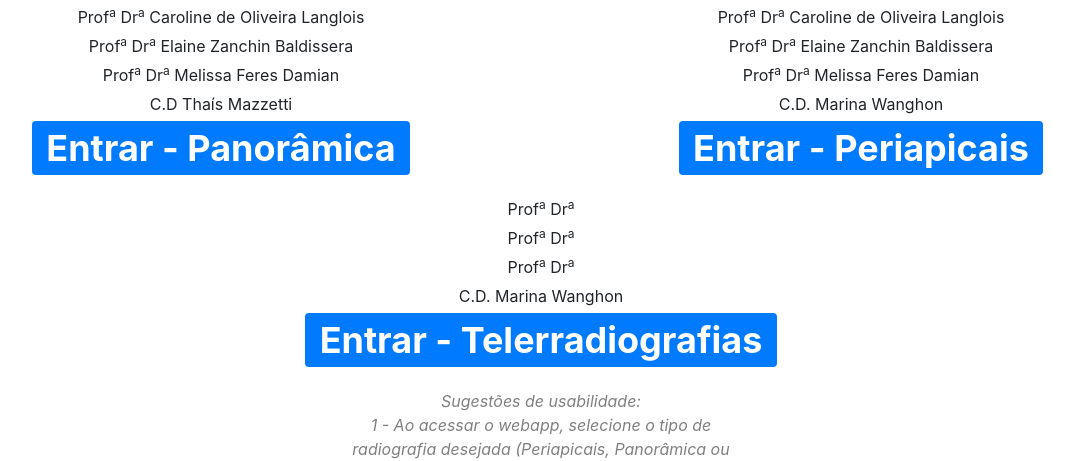
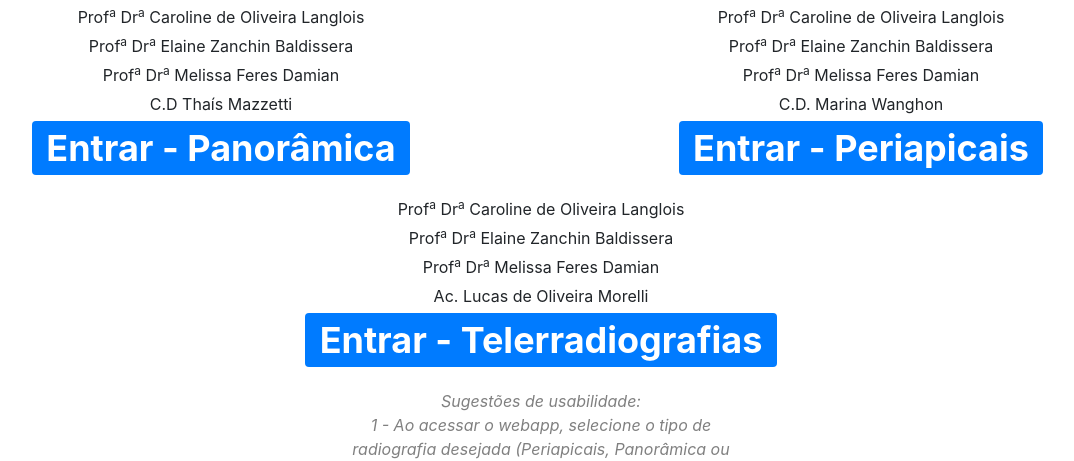
Before and after one commit to odontologiaufpel/radiografias, a website: page index.html in a window 1280 px wide. Shown: the part 343-804 px from the top of the page, without its empty margins (99-1173 px from the left). Drawn offline with nearby package versions, Linux system fonts and the light colour scheme.

Commit message:
fix authors

```diff
--- a/index.html
+++ b/index.html
@@ -77,10 +77,10 @@
           >
         </ul>
         <ul class="col">
-          <li>Prof<sup>a</sup> Dr<sup>a</sup> </li>
-          <li>Prof<sup>a</sup> Dr<sup>a</sup> </li>
-          <li>Prof<sup>a</sup> Dr<sup>a</sup> </li>
-          <li>C.D. Marina Wanghon</li>
+          <li>Prof<sup>a</sup> Dr<sup>a</sup> Caroline de Oliveira Langlois</li>
+          <li>Prof<sup>a</sup> Dr<sup>a</sup> Elaine Zanchin Baldissera</li>
+          <li>Prof<sup>a</sup> Dr<sup>a</sup> Melissa Feres Damian</li>
+          <li>Ac. Lucas de Oliveira Morelli</li>
           <a href="telerradiografias/index.html" class="badge badge-primary"
             >Entrar - Telerradiografias</a
           >
```
